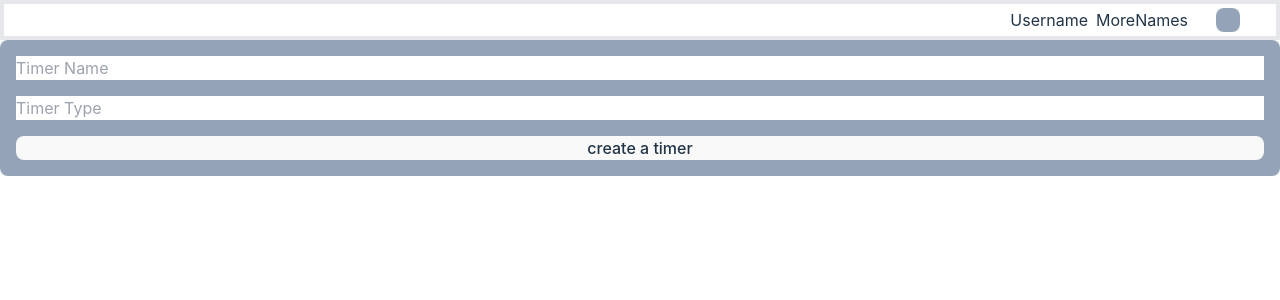
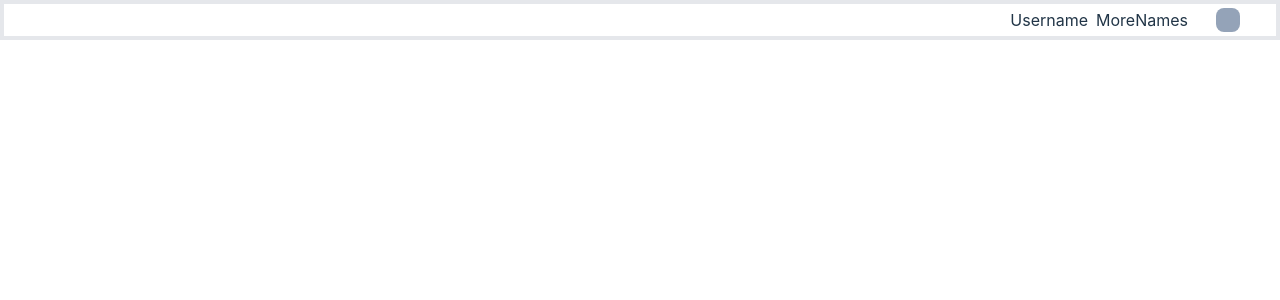
Before and after one commit to Apirak19/my-time-with-vite, a React (Vite) app: page / in a window 1280 px wide. Shown: the top 300 px of the page. Built offline with nearby package versions, Linux system fonts and the light colour scheme.

Commit message:
perf: timer create form in the top menu

```diff
--- a/src/App.tsx
+++ b/src/App.tsx
@@ -6,16 +6,7 @@ import TopMenu from "./components/TopMenu";
 import { useContextA } from "./context/ContextA";
 
 function App() {
-  const [timerName, setTimerName] = useState<string | undefined>(undefined);
-  const [timerType, setTimerType] = useState<string | undefined>(undefined);
-  const { items, addTimer, removeTimer } = useContextA();
-
-  const handleSubmit = (event: FormEvent) => {
-    event.preventDefault();
-    if (timerName && timerType) {
-      addTimer({ timerName: timerName, timerType: timerType });
-    }
-  };
+  const { items } = useContextA();
   return (
     <main>
       <TopMenu />
@@ -30,28 +21,7 @@ function App() {
         ))}
       </div>
 
-      <form
-        onSubmit={handleSubmit}
-        className="flex flex-col gap-4 bg-slate-400 p-4 rounded-lg"
-      >
-        <input
-          type="text"
-          name="timerName"
-          placeholder="Timer Name"
-          value={timerName}
-          onChange={(e) => setTimerName(e.target.value)}
-          required
-        />
-        <input
-          type="text"
-          name="timerType"
-          placeholder="Timer Type"
-          value={timerType}
-          onChange={(e) => setTimerType(e.target.value)}
-          required
-        />
-        <button type="submit">create a timer</button>
-      </form>
+
     </main>
   );
 }
--- a/src/components/MenuButton.tsx
+++ b/src/components/MenuButton.tsx
@@ -1,4 +1,4 @@
-import React, { useState, MouseEvent } from "react";
+import React, { useState, MouseEvent, ChangeEvent, FormEvent } from "react";
 import Button from "@mui/material/Button";
 import Menu from "@mui/material/Menu";
 import MenuItem from "@mui/material/MenuItem";
@@ -6,6 +6,7 @@ import MenuIcon from "@mui/icons-material/Menu";
 import Box from "@mui/material/Box";
 import Typography from "@mui/material/Typography";
 import Modal from "@mui/material/Modal";
+import { useContextA } from "../context/ContextA";
 
 export type MenuItem = {
   name: String;
@@ -14,6 +15,9 @@ export type MenuItem = {
 };
 
 const MenuButton = () => {
+  const { addTimer } = useContextA();
+  const [timerName, setTimerName] = useState<string | undefined>(undefined);
+  const [timerType, setTimerType] = useState<string | undefined>(undefined);
   const [anchorEl, setAnchorEl] = React.useState<null | HTMLElement>(null);
   const [menuItemModal, setMenuItemModal] = React.useState<MenuItem>({
     name: "create a timer1",
@@ -31,7 +35,15 @@ const MenuButton = () => {
     setAnchorEl(null);
   };
 
+  const handleSubmit = (event: FormEvent) => {
+    event.preventDefault();
+    if (timerName && timerType) {
+      addTimer({ timerName: timerName, timerType: timerType });
+    }
+  };
+
   const handleModalClick = () => {
+    setAnchorEl(null);
     setMenuItemModal((prev) => {
       return {
         ...prev,
@@ -104,12 +116,28 @@ const MenuButton = () => {
         aria-describedby="modal-modal-description"
       >
         <Box sx={modalStyle}>
-          <Typography id="modal-modal-title" variant="h6" component="h2">
-            Text in a modal
-          </Typography>
-          <Typography id="modal-modal-description" sx={{ mt: 2 }}>
-            Duis mollis, est non commodo luctus, nisi erat porttitor ligula.
-          </Typography>
+          <form
+            onSubmit={handleSubmit}
+            className="flex flex-col gap-4 bg-slate-400 p-4 rounded-lg"
+          >
+            <input
+              type="text"
+              name="timerName"
+              placeholder="Timer Name"
+              value={timerName}
+              onChange={(e) => setTimerName(e.target.value)}
+              required
+            />
+            <input
+              type="text"
+              name="timerType"
+              placeholder="Timer Type"
+              value={timerType}
+              onChange={(e) => setTimerType(e.target.value)}
+              required
+            />
+            <button type="submit">create a timer</button>
+          </form>
         </Box>
       </Modal>
     </div>
```
